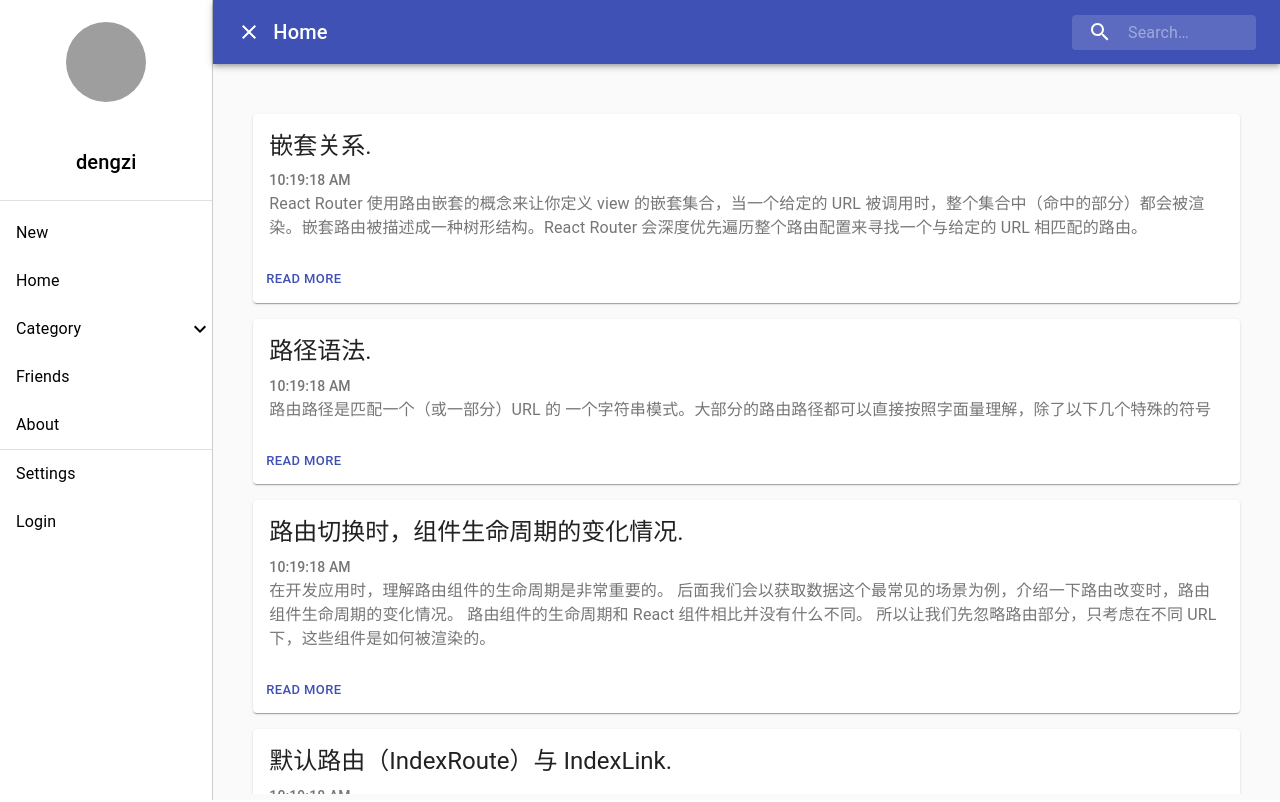
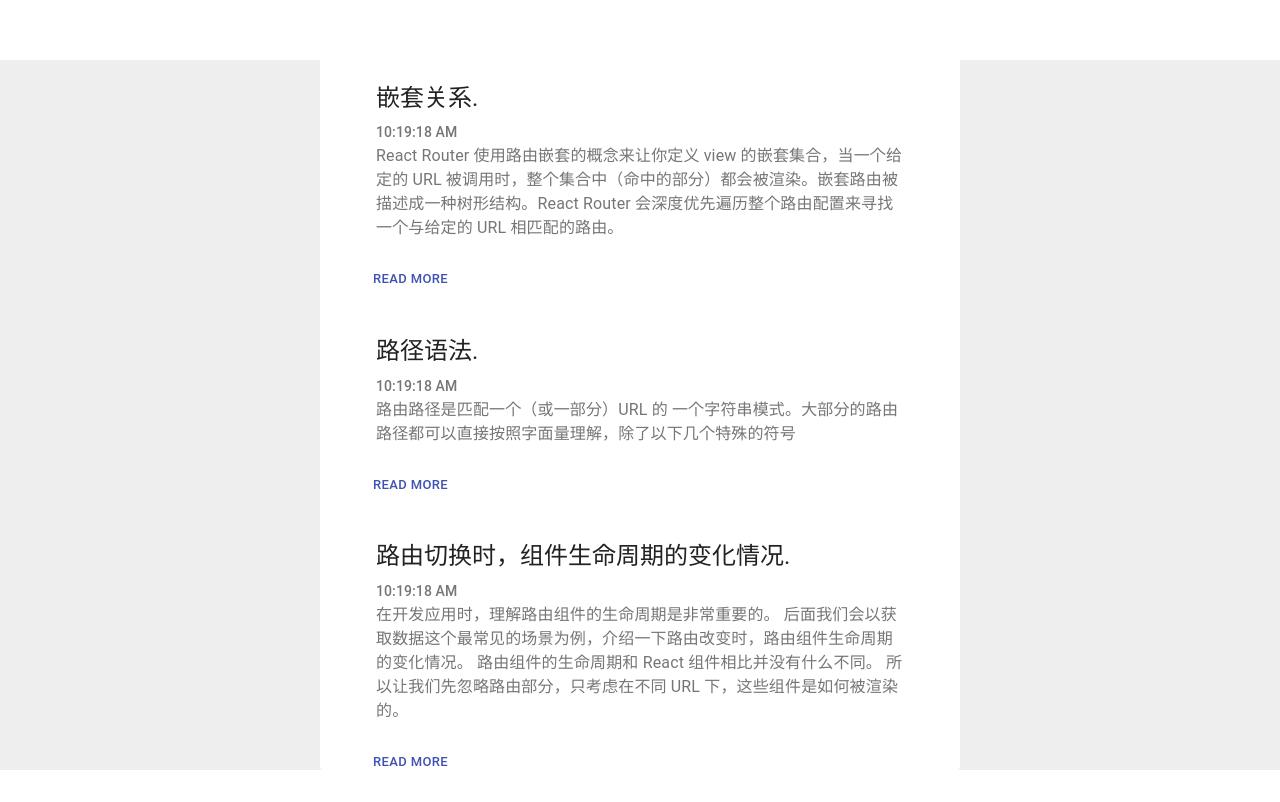
Before and after one commit to MrDenua/dengzi-blog, a React (Create React App) app in the folder web/: page / in a window 1280 px wide. Shown: the top 802 px of the page. Built offline with nearby package versions, Linux system fonts and the light colour scheme; grey boxes are pictures that could not be loaded.

Commit message:
update article list

```diff
--- a/web/package.json
+++ b/web/package.json
@@ -38,5 +38,6 @@
       "last 1 firefox version",
       "last 1 safari version"
     ]
-  }
+  },
+  "proxy": "http://localhost:80/"
 }
--- a/web/src/component/ArticleComponent.tsx
+++ b/web/src/component/ArticleComponent.tsx
@@ -1,5 +1,5 @@
 import React from "react";
-import {Grid, Paper, Typography} from "@material-ui/core";
+import {Box, Grid, Paper, Typography} from "@material-ui/core";
 
 const StyleMainContainer = {
     paddingLeft: '40px',
@@ -12,9 +12,9 @@ class ArticleComponent extends React.Component {
 
     render() {
         return (
-            <Grid container={true} justify={"center"} style={StyleMainContainer}>
-                <Grid item={true} xl={8} md={10} sm={12}>
-                    <Paper style={{padding: '48px 32px'}}>
+            <Grid  justify={"center"} style={StyleMainContainer}>
+                <Grid item={true} xl={12} md={12} sm={12}>
+                    <Box style={{padding: '16px 32px'}}>
                         <Typography variant={"h4"}  gutterBottom>
                             路由匹配原理
                         </Typography>
@@ -75,7 +75,7 @@ class ArticleComponent extends React.Component {
                         </Typography>
                         <br/>
 
-                    </Paper>
+                    </Box>
                 </Grid>
             </Grid>
         )
--- a/web/src/component/ArticleListComponent.tsx
+++ b/web/src/component/ArticleListComponent.tsx
@@ -85,8 +85,8 @@ class ArticleListItem extends React.Component<{ article: Article }, any> {
     }
 
     render() {
-        return (<Box paddingBottom={"16px"}>
-            <Card>
+        return (<Box paddingBottom={"16px"} width={"100%"}>
+
                 <CardContent>
                     <Typography color="textPrimary" gutterBottom variant={"h5"}
                                 component={"h2"}>{this._article.title}</Typography>
@@ -101,7 +101,6 @@ class ArticleListItem extends React.Component<{ article: Article }, any> {
                         <Button size={"small"} color={"primary"}>Read More</Button>
                     </Link>
                 </CardActions>
-            </Card>
         </Box>);
     }
 }
@@ -110,7 +109,7 @@ const StyleMainContainer = {
     paddingLeft: '40px',
     paddingTop: '50px',
     paddingRight: '40px',
-    height: '85vh',
+    height: '88vh',
 };
 
 export default ArticleListComponent
--- a/web/src/component/MainComponent.tsx
+++ b/web/src/component/MainComponent.tsx
@@ -1,12 +1,9 @@
 import React, {useState} from 'react'
 import {BrowserRouter} from "react-router-dom";
-import Drawer from "@material-ui/core/Drawer";
-import DrawerComponent from "./DrawerComponent";
-import {Grid} from "@material-ui/core";
 import Box from "@material-ui/core/Box";
-import NavBarComponent from "./NavBarComponent";
+import {Grid, Paper} from "@material-ui/core";
 import MainRouter from "../router/MainRouter";
-import Hidden from "@material-ui/core/Hidden";
+import Container from "@material-ui/core/Container";
 
 function isMobile(): boolean {
     let mobileAgent = false;///Android|iPhone|iPod|BlackBerry/i.test(navigator.userAgent);
@@ -18,29 +15,44 @@ export default function MainComponent() {
 
     let [drawerHidden, setDrawerHidden] = useState(isMobile());
 
-    return (<div className="App">
+    return (<div className="App" >
+
         <BrowserRouter>
-            <Hidden mdUp>
-                <Drawer open={!drawerHidden && isMobile()} anchor={"left"}
-                        onClose={() => setDrawerHidden(!drawerHidden)}>
-                    <DrawerComponent/>
-                </Drawer>
-            </Hidden>
-            <Grid container spacing={0}>
-                <Grid item={true} md={2} hidden={drawerHidden}>
-                    <Hidden xsDown>
-                        <DrawerComponent/>
-                    </Hidden>
+            <Grid container style={{background: '#eee'}} justify={"center"}>
+                <Box minHeight={"60px"} width={"100%"} bgcolor={"white"} zIndex={999} position={"fixed"}>
+
+                </Box>
+                <Grid md={12} style={{background:"white"}}>
+
                 </Grid>
-                <Grid item={true} xs md xl lg>
-                    <Box height={"100vh"} width={"100%"} bgcolor="background.default">
-                        <NavBarComponent onMenuClick={setDrawerHidden} drawerHidden={drawerHidden}/>
-                        <Box style={{overflow: "auto"}}>
-                            <MainRouter/>
-                        </Box>
-                    </Box>
+                <Grid md={6} >
+                    <Box height={"16px"}/>
+                    <Paper elevation={0}>
+                        <MainRouter/>
+                    </Paper>
                 </Grid>
             </Grid>
+            {/*<Hidden mdUp>*/}
+            {/*    <Drawer open={!drawerHidden && isMobile()} anchor={"left"}*/}
+            {/*            onClose={() => setDrawerHidden(!drawerHidden)}>*/}
+            {/*        <DrawerComponent/>*/}
+            {/*    </Drawer>*/}
+            {/*</Hidden>*/}
+            {/*<Grid container spacing={0}>*/}
+            {/*    <Grid item={true} md={2} hidden={drawerHidden}>*/}
+            {/*        <Hidden xsDown>*/}
+            {/*            <DrawerComponent/>*/}
+            {/*        </Hidden>*/}
+            {/*    </Grid>*/}
+            {/*    <Grid item={true} xs md xl lg>*/}
+            {/*        <Box height={"100vh"} width={"100%"} bgcolor="background.default">*/}
+            {/*            <NavBarComponent onMenuClick={setDrawerHidden} drawerHidden={drawerHidden}/>*/}
+            {/*            <Box style={{overflow: "auto"}}>*/}
+            {/*                <MainRouter/>*/}
+            {/*            </Box>*/}
+            {/*        </Box>*/}
+            {/*    </Grid>*/}
+            {/*</Grid>*/}
         </BrowserRouter>
     </div>)
 }
```
